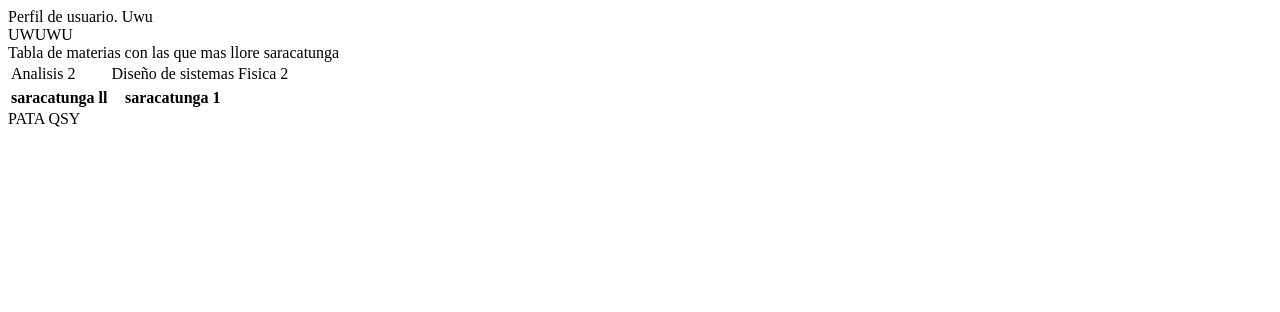
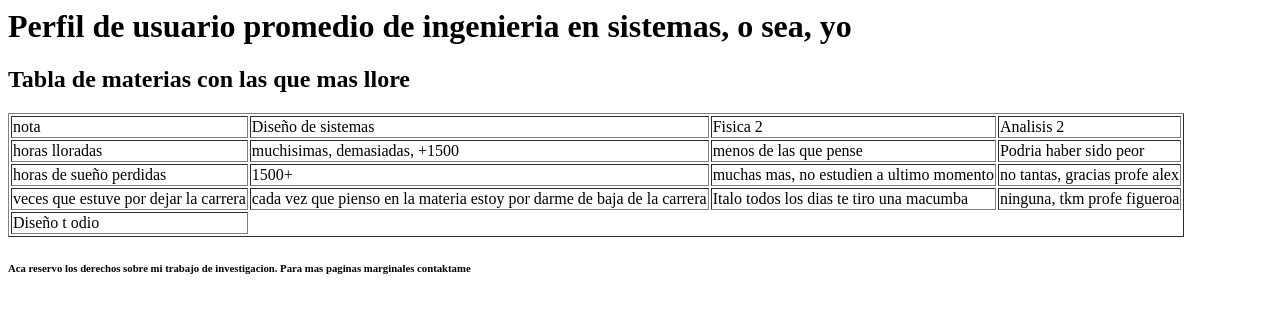
Before and after one commit to lourdespalermo907-cyber/HTML-Avanzado, a plain HTML site: page index.html in a window 1280 px wide. Drawn offline with Linux system fonts and the light colour scheme.

Commit message:
ultimo por hoy

```diff
--- a/index.html
+++ b/index.html
@@ -7,28 +7,55 @@
         <title>Perfil de usuario</title>
     </head>
     <body>
-        <header>Perfil de usuario. Uwu</header> <!--Encabezado, pueden haber varios por pagina, van botones de inicio, titulo, etc-->
-        <main>UWUWU
+        <header>
+            <h1>Perfil de usuario promedio de ingenieria en sistemas, o sea, yo</h1>
+        </header> <!--Encabezado, pueden haber varios por pagina, van botones de inicio, titulo, etc-->
+        <main>
             <article>
-                <caption>Tabla de materias con las que mas llore</caption>
-                <table>
+                <caption>
+                    <tr><h2>Tabla de materias con las que mas llore</h2></tr>
+                </caption>
+                <table border="1">
 
                      <thead>
                         <tr>
-                            <td>Analisis 2</td>
+                            <td>nota</td>
                             <td>Diseño de sistemas</td>
                             <td>Fisica 2</td>
+                            <td>Analisis 2</td>
                         </tr>
                      </thead>
-                     <tr>saracatunga</tr>
-                     <th>saracatunga ll</th>
-                     <th>saracatunga 1</th>
+                     <tbody>
+                        <tr>
+                            <td>horas lloradas</td>
+                            <td>muchisimas, demasiadas, +1500</td>
+                            <td>menos de las que pense</td>
+                            <td>Podria haber sido peor</td>
+                        </tr>
+                        <tr>
+                            <td>horas de sueño perdidas</td>
+                            <td>1500+</td>
+                            <td>muchas mas, no estudien a ultimo momento</td>
+                            <td>no tantas, gracias profe alex</td>
+                        </tr>
+                        <tr>
+                            <td>veces que estuve por dejar la carrera</td>
+                            <td>cada vez que pienso en la materia estoy por darme de baja de la carrera</td>
+                            <td>Italo todos los dias te tiro una macumba</td>
+                            <td>ninguna, tkm profe figueroa</td>
+                        </tr>
+                     </tbody>
                 </tbody>
+                <tfoot>
+                    <td>Diseño t odio</td>
+                </tfoot>
             </table>
 
             </article>
         </main> <!--main, solo uno por pagina, aca van los articulos, secciones, y la bola en generla-->
-        <footer>PATA QSY</footer> <!--Pie de pagina, van datos de contacto, legales, etc-->
+        <footer>
+            <h6>Aca reservo los derechos sobre mi trabajo de investigacion. Para mas paginas marginales contaktame</h6>
+        </footer> <!--Pie de pagina, van datos de contacto, legales, etc-->
     </body>
     <style>
 
```
